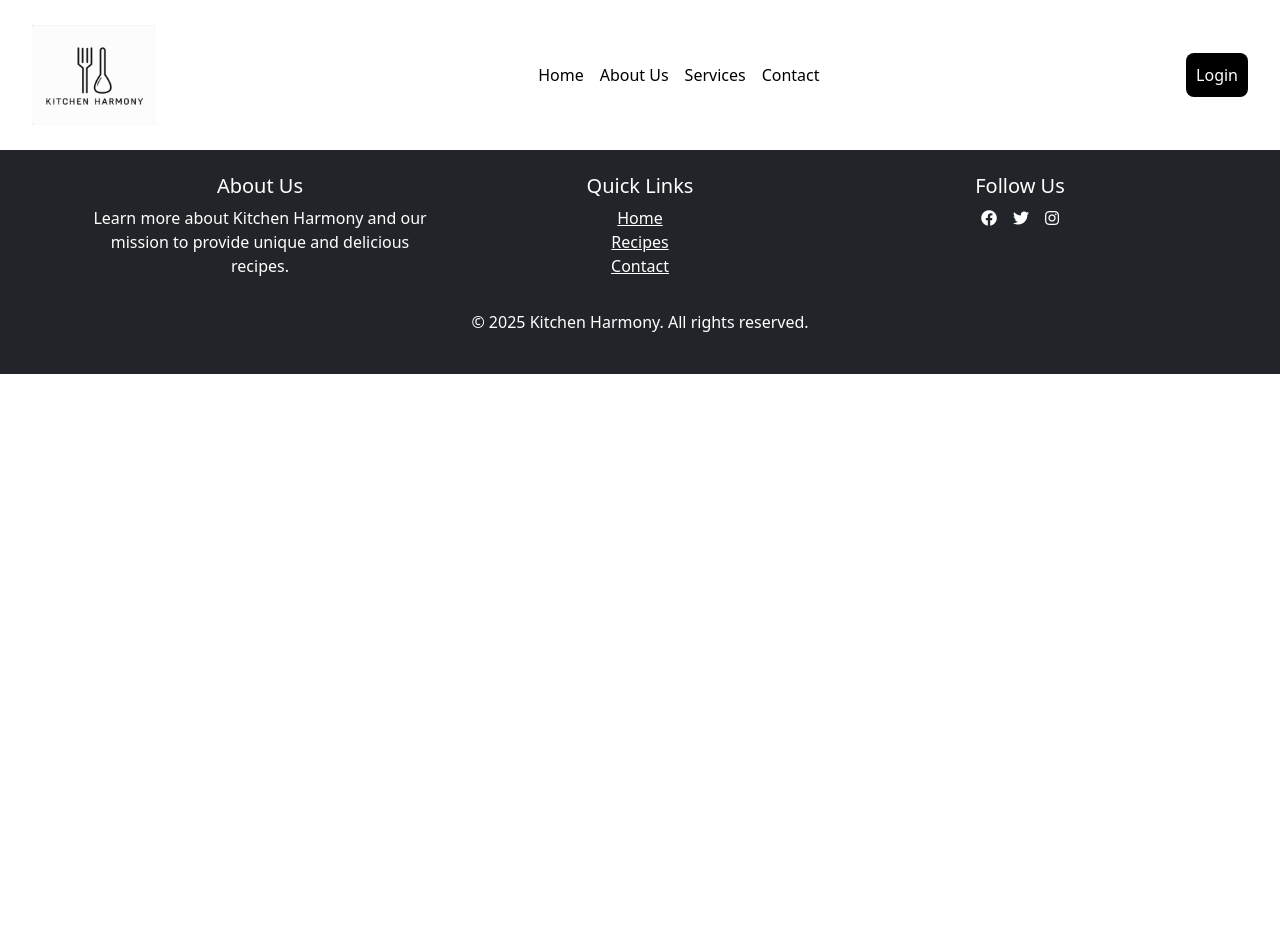
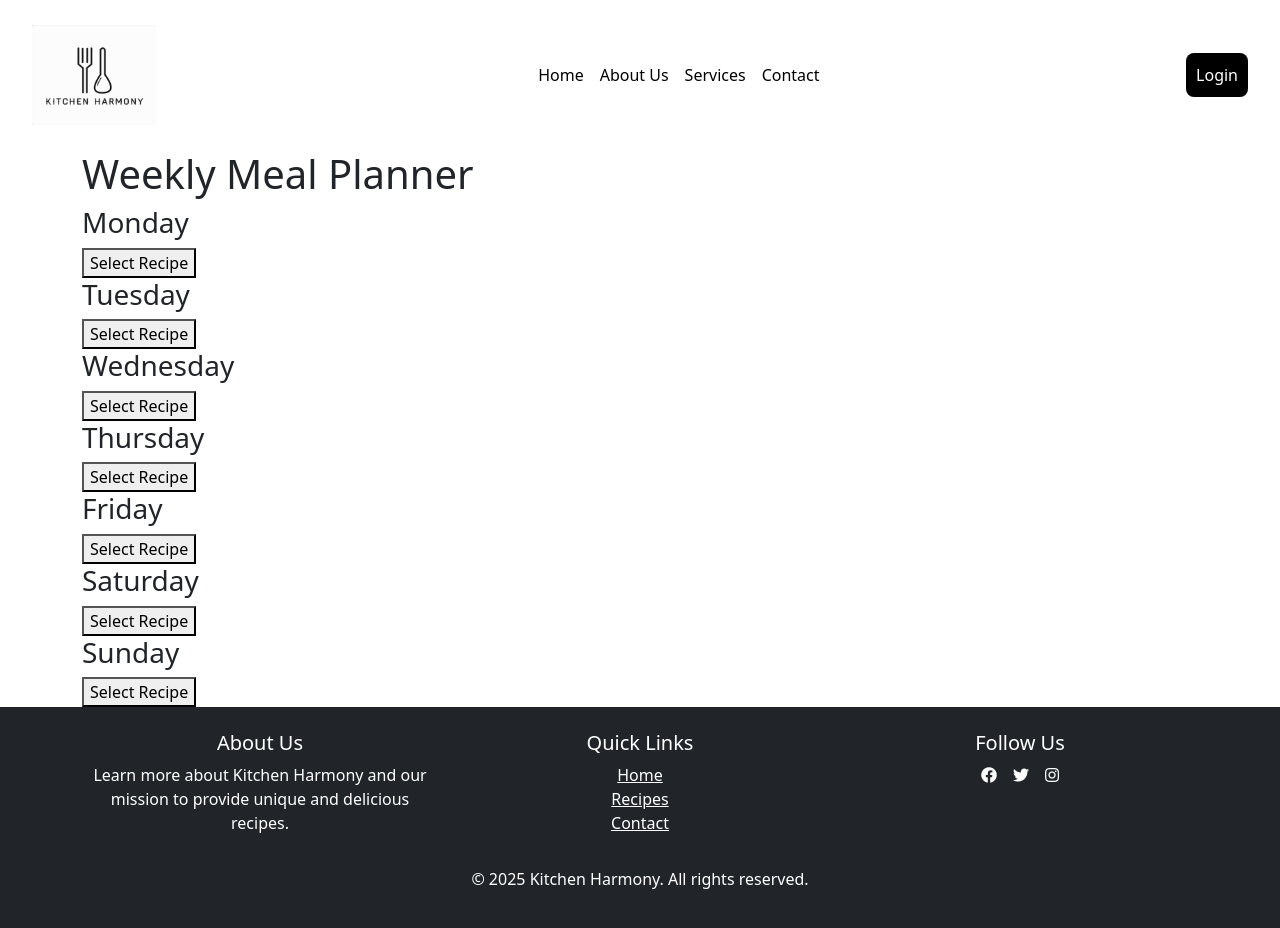
Before and after one commit to brycewoodland/kitchen-harmony-frontend, a React (Vite) app: page /mealplan in a window 1280 px wide. Shown: the top 928 px of the page. Before the commit the page ends 800 px from the top, so only its background shows below. Built offline with nearby package versions, Linux system fonts and the light colour scheme; no server answers.

Commit message:
Added the MealDayCard

```diff
--- a/src/App.jsx
+++ b/src/App.jsx
@@ -10,6 +10,7 @@ import Service from './components/Service';
 import Dashboard from './components/Dashboard';
 import Profile from './components/Profile';
 import MyRecipes from './pages/MyRecipes';
+import MealPlannerPage from './pages/MealPlannerPage';
 
 
 function App() {
@@ -30,6 +31,7 @@ function App() {
           <Route path="/dashboard" element={<Dashboard />} />
           <Route path="/profile" element={<Profile />} />
           <Route path="/my-recipes" element={<MyRecipes />} />
+          <Route path="/mealplan" element={<MealPlannerPage />} />
         </Routes>
         <Footer />
       </div>
--- a/src/components/Dashboard.jsx
+++ b/src/components/Dashboard.jsx
@@ -21,7 +21,7 @@ function Dashboard() {
             <div className="card-body">
               <h5 className="card-title">Meal Plans</h5>
               <p className="card-text">Create and manage your meal plans.</p>
-              <a href="#" className="btn btn-primary btn-black">Go to Meal Plans</a> {/* Add btn-black class */}
+              <Link to="/mealplan" className="btn btn-primary btn-black">Go to Meal Plans</Link>
             </div>
           </div>
         </div>
--- /dev/null
+++ b/src/components/MealPlanner/MealDayCard.jsx
@@ -0,0 +1,19 @@
+import React from 'react';
+
+const MealDayCard = ({ day, recipe, onSelect, onRemove }) => {
+  return (
+    <div className="meal-day-card">
+      <h3>{day}</h3>
+      {recipe ? (
+        <div className="recipe-info">
+          <p>{recipe.name}</p>
+          <button onClick={onRemove} className="remove-recipe-button">Remove</button>
+        </div>
+      ) : (
+        <button onClick={onSelect} className="select-recipe-button">Select Recipe</button>
+      )}
+    </div>
+  );
+};
+
+export default MealDayCard;
--- /dev/null
+++ b/src/pages/MealPlannerPage.jsx
@@ -0,0 +1,49 @@
+import React, { useState } from 'react';
+// import RecipeSelectionModal from '../components/MealPlanner/RecipeSelectionModal';
+import MealDayCard from '../components/MealPlanner/MealDayCard';
+
+const MealPlannerPage = () => {
+    const [mealPlan, setMealPlan] = useState({
+        Monday: null,
+        Tuesday: null,
+        Wednesday: null,
+        Thursday: null,
+        Friday: null,
+        Saturday: null,
+        Sunday: null
+    });
+
+    const [selectedDay, setSelectedDay] = useState(null);
+    const [showModal, setShowModal] = useState(false);
+
+    const handleRecipeSelect = (day, recipe) => {
+        setMealPlan(prevPlan => ({ ...prevPlan, [day]: recipe }));
+        setShowModal(false);
+    }
+
+    return (
+        <div className='container meal-planner-page'>
+            <h1 className='meal-planner-title'>Weekly Meal Planner</h1>
+            <div className='meal-grid'>
+                {Object.keys(mealPlan).map(day => (
+                    <MealDayCard
+                        key={day}
+                        day={day}
+                        recipe={mealPlan[day]}
+                        onSelect={() => { setSelectedDay(day); setShowModal(true); }}
+                        onRemove={() => setMealPlan(prevPlan => ({ ...prevPlan, [day]: null}))}
+                    />
+                ))}
+            </div>
+            {showModal && (
+                <RecipeSelectionModal
+                    onClose={() => setShowModal(false)}
+                    onSelect={(recipe) => handleRecipeSelect(selectedDay, recipe)}
+                />
+            )}
+        </div>
+    )
+};
+
+
+export default MealPlannerPage;
```
Also changed, not shown: src/components/MealPlanner/RecipeSelectionModal.jsx (added), src/components/MealPlanner/SaveButton.jsx (added).
